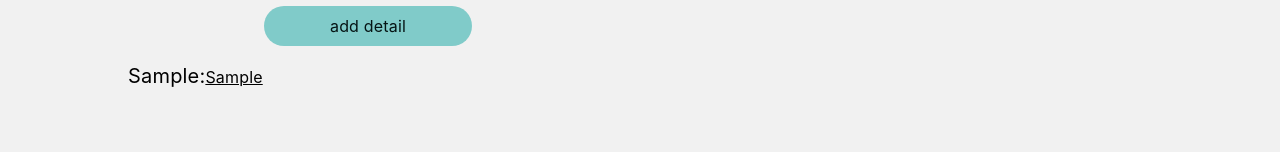
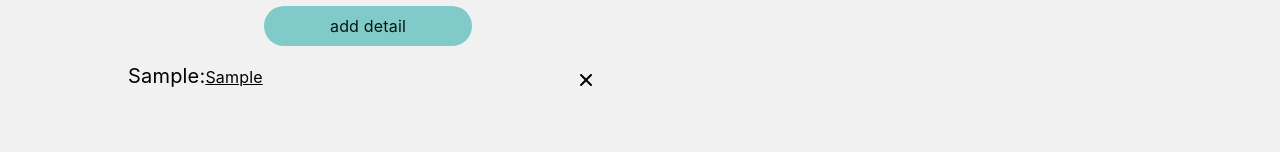
Before and after one commit to juleskj/dnd-react-flask, a React (Vite) app: page /wiki/1/new-entry in a window 1280 px wide. Both pictures are taken after typing "Sample", "Sample" into the empty fields and a click on the button "add detail". Shown: the part 1142-1294 px from the top of the page. Built offline with nearby package versions, Linux system fonts and the light colour scheme; a web font is replaced by a local one.

Commit message:
added entry detail comp with remove

```diff
--- /dev/null
+++ b/src/components/wiki/EntryDetail.jsx
@@ -0,0 +1,33 @@
+function EntryDetail({ listItem, remove }) {
+  return (
+    <li key={listItem.id} className="relative">
+      {remove && (
+        <button
+          type="button"
+          onClick={() => remove(listItem.id)}
+          aria-label={`Remove ${listItem.entryListTitle}`}
+          className="absolute right-3 top-2"
+        >
+          <svg
+            xmlns="http://www.w3.org/2000/svg"
+            viewBox="0 0 640 640"
+            className="w-5 h-5 ml-8 cursor-pointer"
+            aria-hidden="true"
+          >
+            <path
+              fill="currentColor"
+              d="M183.1 137.4C170.6 124.9 150.3 124.9 137.8 137.4C125.3 149.9 125.3 170.2 137.8 182.7L275.2 320L137.9 457.4C125.4 469.9 125.4 490.2 137.9 502.7C150.4 515.2 170.7 515.2 183.2 502.7L320.5 365.3L457.9 502.6C470.4 515.1 490.7 515.1 503.2 502.6C515.7 490.1 515.7 469.8 503.2 457.3L365.8 320L503.1 182.6C515.6 170.1 515.6 149.8 503.1 137.3C490.6 124.8 470.3 124.8 457.8 137.3L320.5 274.7L183.1 137.4z"
+            />
+          </svg>
+        </button>
+      )}
+
+      <p>
+        <span>{listItem.entryListTitle}:</span>
+        {listItem.entryListValue}
+      </p>
+    </li>
+  );
+}
+
+export default EntryDetail;
--- a/src/components/wiki/EntryDetailList.jsx
+++ b/src/components/wiki/EntryDetailList.jsx
@@ -1,6 +1,7 @@
 import { useState } from "react";
 import Button from "../../components/Button";
 import InputField from "../../components/InputField";
+import EntryDetail from "../../components/wiki/EntryDetail";
 
 function EntryDetailList({ entryDetailList }) {
   const [listTitle, setListTitle] = useState("");
@@ -30,6 +31,10 @@ function EntryDetailList({ entryDetailList }) {
     };
     // later save to local storage
     setEntryList((prev) => [...prev, newEntryList]);
+  }
+
+  function remove(id) {
+    setEntryList((prev) => prev.filter((link) => link.id !== id));
   }
   return (
     <section className=" [&_span]:inline-block [&_span]:first-letter:uppercase [&_span]:text-xl [&_p]:underline ">
@@ -68,12 +73,7 @@ function EntryDetailList({ entryDetailList }) {
       </form>
       <ul className="py-4">
         {entryList.map((listItem) => (
-          <li key={listItem.id}>
-            <p>
-              <span>{listItem.entryListTitle}:</span>
-              {listItem.entryListValue}
-            </p>
-          </li>
+          <EntryDetail listItem={listItem} remove={remove}></EntryDetail>
         ))}
       </ul>
     </section>
```
